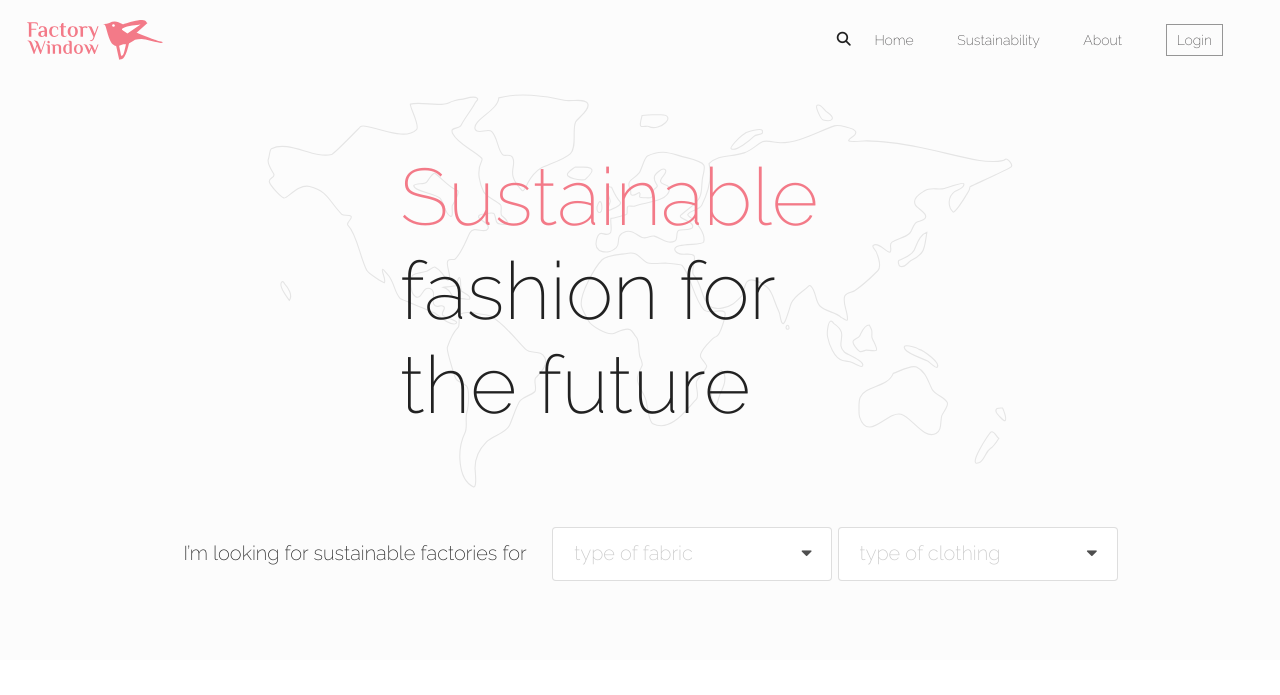
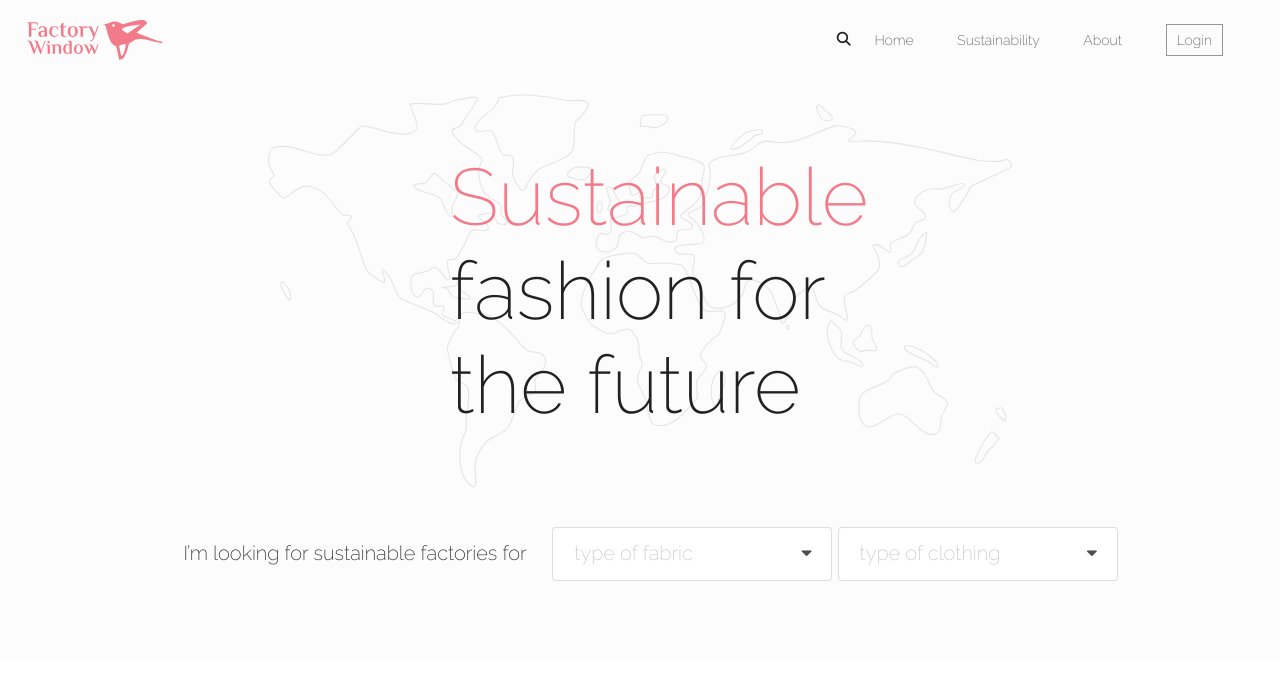
Before and after one commit to SunnyTam/factoryWindow, a Django app: page /home/ in a window 1280 px wide. Shown: the top 695 px of the page. Run offline with Django 3.2, Linux system fonts and the light colour scheme; some libraries are stand-ins or nearby versions.

Commit message:
fix padding

```diff
--- a/factorywindow/static/css/home.css
+++ b/factorywindow/static/css/home.css
@@ -202,7 +202,7 @@
     line-height: initial;
     text-align: left;
     height: 120%;
-    padding: 150px 400px;
+    padding: 150px 450px;
     top: -80px;
     z-index: 1;
 }
```
